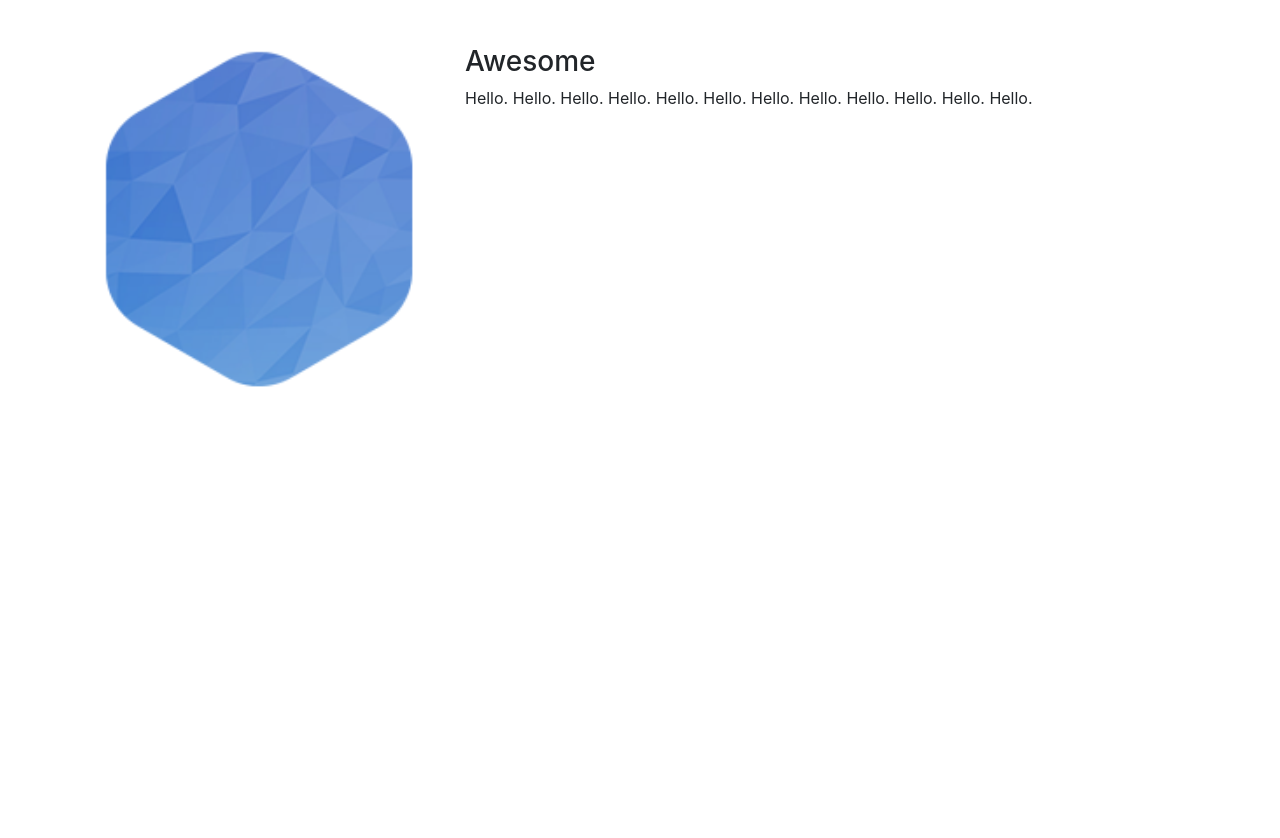
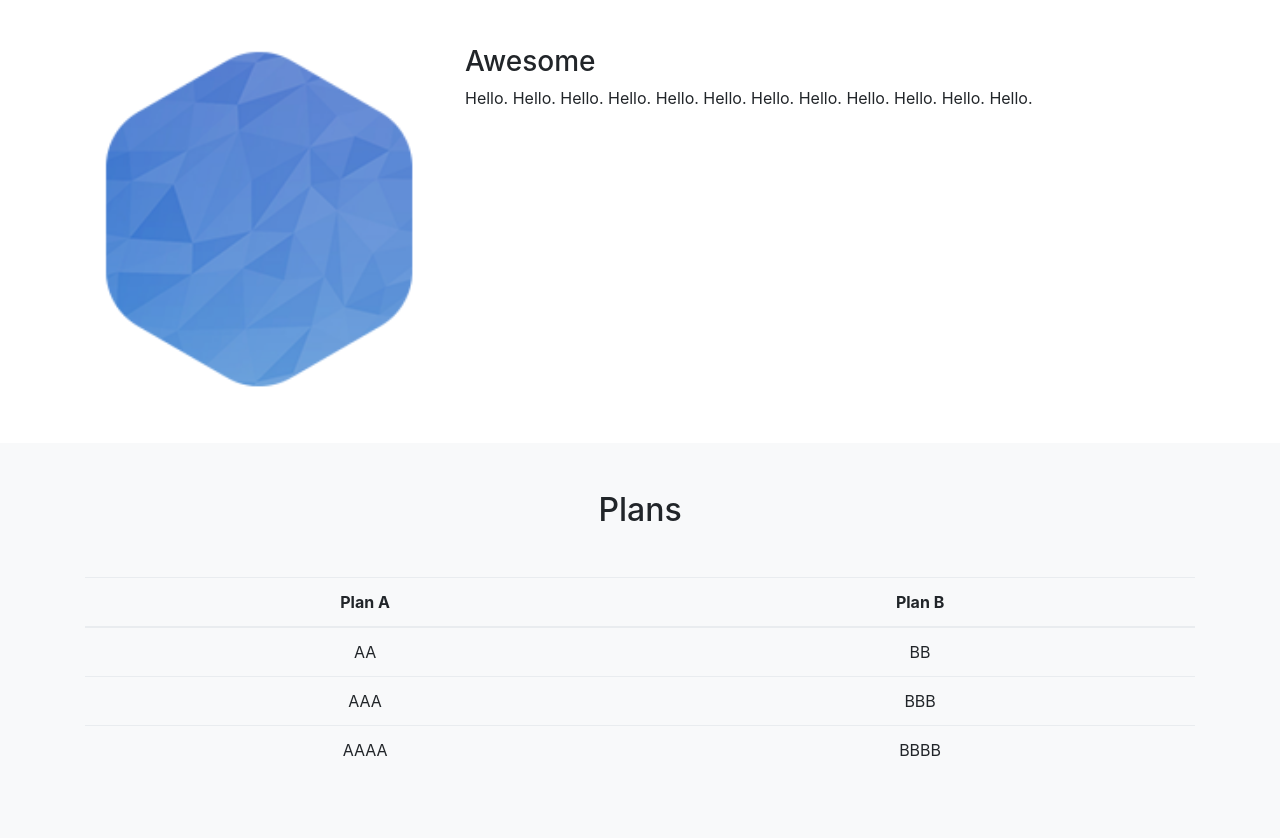
Before and after one commit to githubyosshi/bootstrap-app, a plain HTML site: page index.html in a window 1280 px wide. Shown: the part 723-1561 px from the top of the page. Before the commit the page ends 1166 px from the top, so only its background shows below. Drawn offline with nearby package versions, Linux system fonts and the light colour scheme.

Commit message:
Create table commit

```diff
--- a/index.html
+++ b/index.html
@@ -46,6 +46,22 @@
           </div>
         </div>
       </section>
+
+      <section class="bg-light text-center py-5">
+        <h2 class="mb-5">Plans</h2>
+        <div class="container">
+          <table class="table table-hover">
+            <thead>
+              <tr><th>Plan A</th><th>Plan B</th></tr>
+            </thead>
+            <tbdy>
+              <tr><td>AA</td><td>BB</td></tr>
+              <tr><td>AAA</td><td>BBB</td></tr>
+              <tr><td>AAAA</td><td>BBBB</td></tr>
+            </tbdy>
+          </table>
+        </div>
+      </section>
     </main>
     <footer>
     </footer>
```
